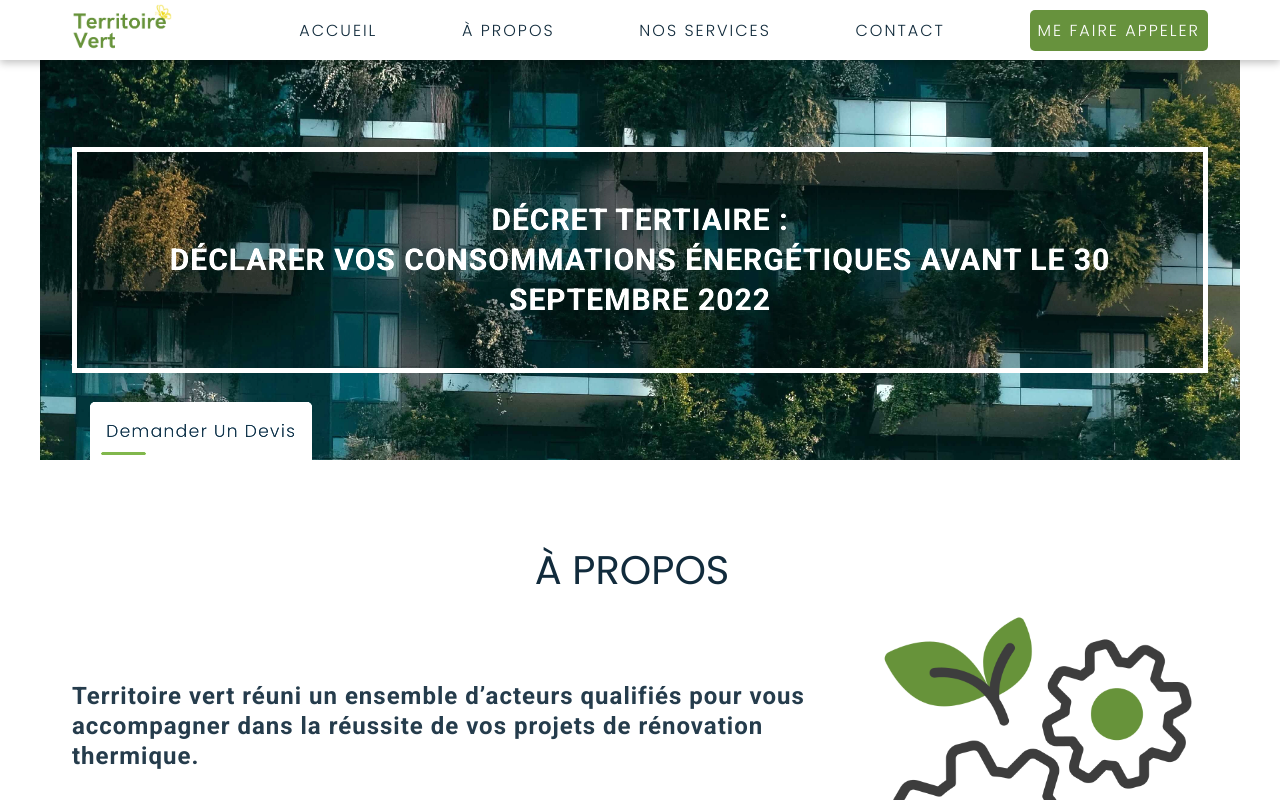
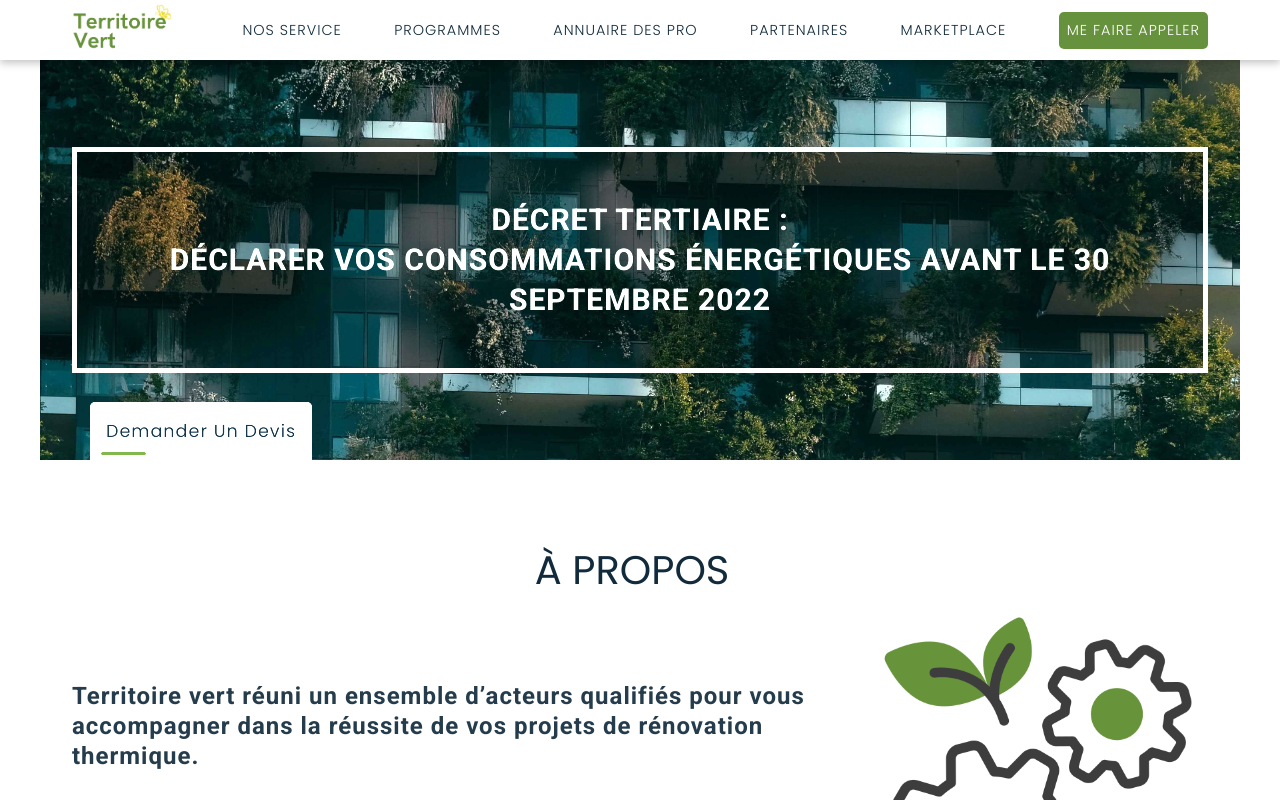
Before and after one commit to MohamedBehhar/territoireVert, a React (Create React App) app: page / in a window 1280 px wide. Shown: the top 800 px of the page. Built offline with nearby package versions, Linux system fonts and the light colour scheme.

Commit message:
changing the menu and the footer'

```diff
--- a/public/index.html
+++ b/public/index.html
@@ -7,7 +7,7 @@
     <meta name="theme-color" content="#000000" />
     <meta
       name="description"
-      content="Web site created using create-react-app"
+      content="Territoire vert réuni un ensemble d’acteurs qualifiés pour vous accompagner dans la réussite de vos projets de rénovation thermique."
     />
     <link rel="apple-touch-icon" href="./logo.png" />
 
--- a/src/components/Footer.jsx
+++ b/src/components/Footer.jsx
@@ -1,24 +1,47 @@
-import React from 'react'
-import { Link } from 'react-router-dom'
-import { BsLinkedin} from 'react-icons/bs'
+import React from "react";
+import { Link } from "react-router-dom";
+import { BsLinkedin } from "react-icons/bs";
 
 const Footer = () => {
   return (
-		<div className='footer'>
-			<div className='footer-center'>
-				<img className='footer-logo' src="images/logo.png" alt="logo-img" />
-				<p className='slogan'>Facilitateur de votre transition énergétique</p>
+    <div className="footer">
+      <div className="footer-center">
+        <img className="footer-logo" src="images/logo.png" alt="logo-img" />
+        <p className="slogan">Facilitateur de votre transition énergétique</p>
         <div className="social-link">
-					<a href="https://www.linkedin.com/showcase/territoire-vert" target="_blank" rel="noreferrer" a> <BsLinkedin /></a>
+			<p>Suivez-nous sur Linkdin</p>
+          <a
+            href="https://www.linkedin.com/showcase/territoire-vert"
+            target="_blank"
+            rel="noreferrer"
+
+          >
+            {" "}
+            <BsLinkedin />
+          </a>
         </div>
         <div className="links">
-					<Link  className="link" to="/mention-legales" >Mentions légales</Link> |
-					<Link className="link" to="/donnees-personnelles">Politique de confidentialité</Link>
+          <a href="#home" className="link">
+            Accueil
+          </a>
+          <a href="#about" className="link">
+            À propos
+          </a>
+          <a href="#contact" className="link">
+            Contact
+          </a>
+          <Link className="link" to="/mention-legales">
+            Mentions légales
+          </Link>{" "}
+
+          <Link className="link" to="/donnees-personnelles">
+            Politique de confidentialité
+          </Link>
         </div>
         <p>@Territoire Vert-2022</p>
       </div>
     </div>
-  )
-}
+  );
+};
 
-export default Footer
+export default Footer;
--- a/src/components/Services.jsx
+++ b/src/components/Services.jsx
@@ -1,35 +1,32 @@
-import React from 'react'
-import { services } from '../data'
-import { useGlobalContext } from '../Context'
-
+import React from "react";
+import { services } from "../data";
+import { useGlobalContext } from "../Context";
 
 const Works = () => {
-  const {setService} = useGlobalContext();
+  const { setService } = useGlobalContext();
 
   return (
-	<div className='works' id='works'>
-    <div className="works-center container reveal">
+    <div className="works" id="works">
+      <div className="works-center container reveal">
         <section className="section-title">
-        <h1>Nos services</h1>
+          <h1>Nos services</h1>
         </section>
         <div className="services">
           {services.map((service) => {
-            const {id, title, text} = service
+            const { id, title, text } = service;
             return (
-              <div className="service" key={id}>
+              <a className="service" href="#contact" key={id}>
                 <a href="#contact">
-                  <h2 onClick={()=> setService(title)}>{title}</h2>
+                  <h2 onClick={() => setService(title)}>{title}</h2>
                 </a>
                 <p>{text}</p>
-              </div>
-            )
+              </a>
+            );
           })}
+        </div>
+      </div>
+    </div>
+  );
+};
 
-        </div>
-
-    </div>
-  </div>
-  )
-}
-
-export default Works
+export default Works;
--- a/src/data.js
+++ b/src/data.js
@@ -2,26 +2,31 @@
 export const links  = [
 	{
 		id:1,
-		text:'Accueil',
-		url:'#home',
+		text:'Nos Service',
+		url:'#works',
 	},
 	{
 		id:2,
-		text:'À propos',
-		url:'#about',
+		text:'programmes',
+		url:'#programmes',
 	},
 	{
 		id:3,
-		text:'NOS SERVICES',
-		url:'#works',
+		text:'Annuaire des pro',
+		url:'#annuaire',
 	},
 	{
 		id:4,
-		text:'CONTACT',
-		url:'#contact',
+		text:'Partenaires',
+		url:'#Partenaires',
 	},
 	{
 		id:5,
+		text:'MarketPlace',
+		url:'#MarketPlace',
+	},
+	{
+		id:6,
 		text:'Me faire appeler',
 		url:'#contact',
 	}
--- a/src/styles/_footer.scss
+++ b/src/styles/_footer.scss
@@ -37,15 +37,32 @@
 		}
 		.links{
 			display: flex;
-			justify-content: center;
+			justify-content: space-around;
 			align-items: center;
+			width: 70%;
+			margin: 0 auto;
+			margin-bottom: 1.5rem;
+			@media (max-width: 900px) {
+				width: 100%;
+			}
+			@media (max-width: 500px) {
+				display: block;
+			}
 			.link{
 				margin: 0 5px;
 				color: $dark-grey;
-				font-size: .8rem;
+				font-size: .9rem;
+				text-decoration: none;
+				display: block;
+				scale: 1;
+				transition: scale ease-in-out 200ms;
 				text-decoration: underline;
-				display: block;
-
+				&:hover{
+					scale: 1.05;
+				}
+				@media (max-width: 500px) {
+					margin-bottom: 8px;
+				}
 			}
 		}
 	}
--- a/src/styles/_navbar.scss
+++ b/src/styles/_navbar.scss
@@ -18,7 +18,7 @@ nav{
 			}
 		}
 		.nav-links{
-			flex-basis: 80%;
+			flex-basis: 85%;
 			justify-self: flex-end;
 			display: flex;
 			justify-content: space-between;
@@ -26,12 +26,12 @@ nav{
 			text-transform: capitalize;
 			.link{
 				text-transform: uppercase;
-				font-size: 1rem;
+				font-size: .9rem;
 				font-family: $Font-poppins;
 				font-weight: 300;
 				color: $dark-grey;
 				position: relative;
-				letter-spacing: 2px;
+				letter-spacing: 1px;
 				transition: color ease-in-out 300ms;
 				&:hover{
 					color: $green;
@@ -41,6 +41,9 @@ nav{
 					color: white;
 					padding: .5rem;
 					border-radius: 5px;
+				}
+				@media (max-width: 1050px) {
+					font-size: .8rem;
 				}
 			}
 		}
--- a/src/styles/_services.scss
+++ b/src/styles/_services.scss
@@ -6,11 +6,18 @@
 		gap: 2rem;
 		grid-template-columns: repeat(auto-fit, minmax(400px, 1fr));
 		.service{
+			cursor: pointer;
 			padding: 2rem;
 			background-color: white;
 			box-shadow: 0px 8px 10px 2px rgba(0,0,0,0.34);
 			min-height: 250px;
 			position: relative;
+			scale: 1;
+			// background-color: red;
+			transition: scale ease-in-out 200ms;
+			&:hover{
+				scale: 1.03;
+			}
 			&::after{
 				content: "";
 				color: black;
--- a/src/styles/_sidebar.scss
+++ b/src/styles/_sidebar.scss
@@ -2,7 +2,7 @@
 	display: none;
 }
 
-@media (max-width: 950px) {
+@media (max-width: 1050px) {
 	.sidebar{
 		background-color: white;
 		height: 100vh;
```
Lines whose indentation alone changed are shown as unchanged.
